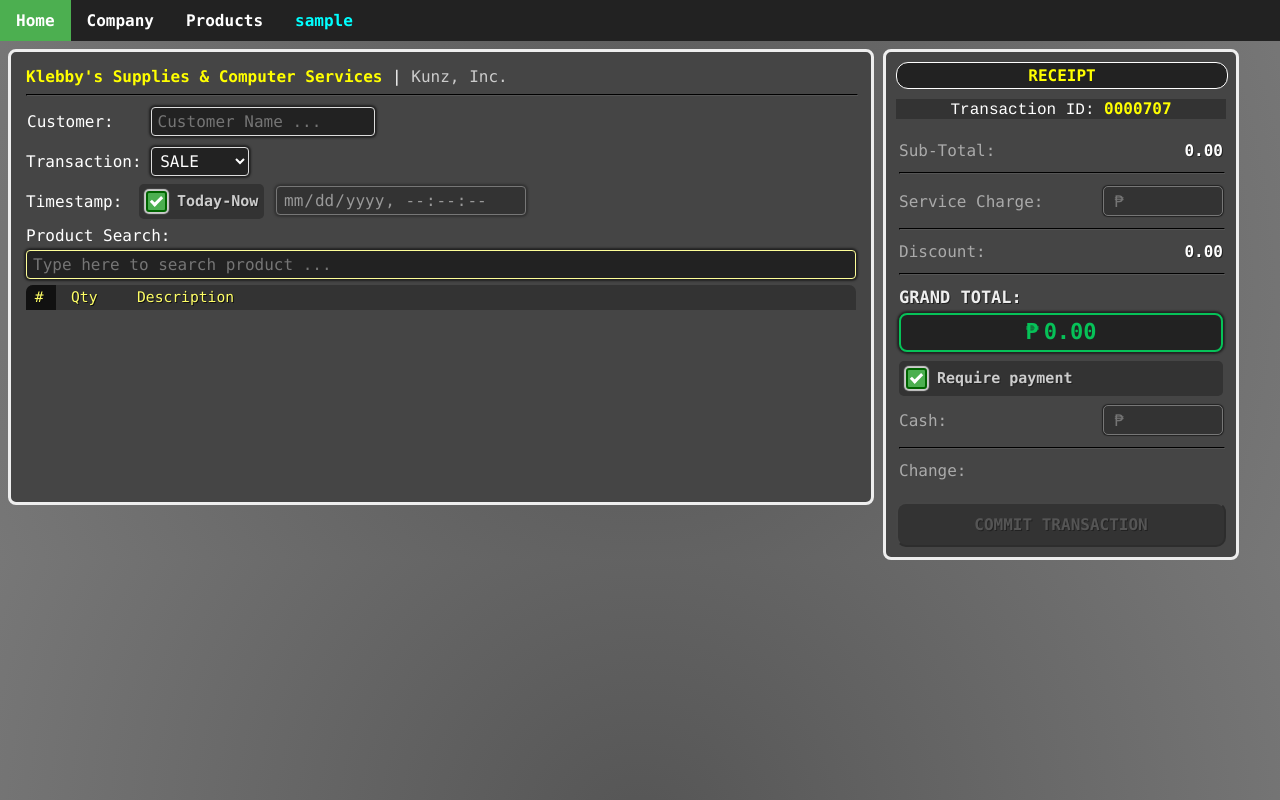
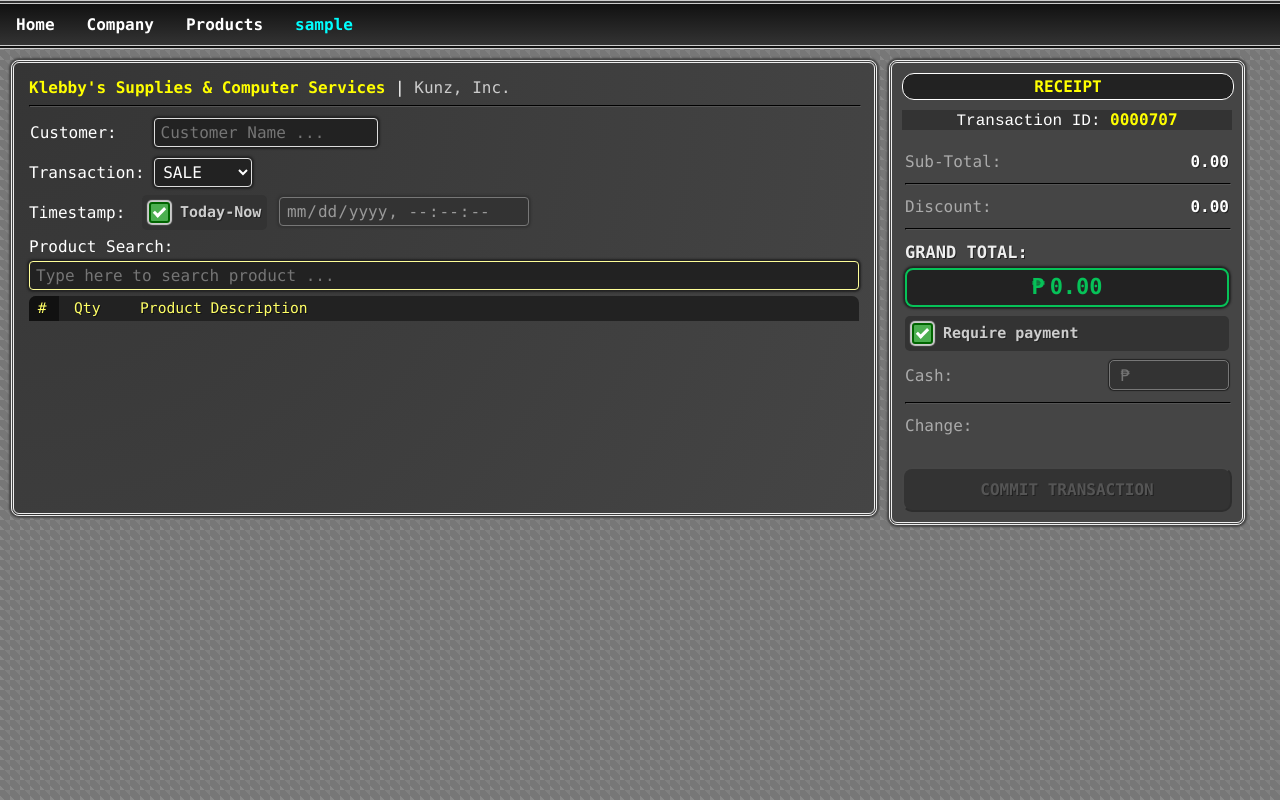
Before and after one commit to hkunz/webpos-system, a PHP site: page /klebbys/service/ in a window 1280 px wide. Run offline with PHP 8.4, Linux system fonts and the light colour scheme; the visitor is signed in with stand-in values (Sample User, id 1).

Commit message:
make nice interface

```diff
--- a/css/main-styles.css
+++ b/css/main-styles.css
@@ -1,14 +1,25 @@
 html *
 {
-   font-size: 1em;
-   color: #FFF;
-   font-family: Consolas;
+  font-size: 1em;
+  color: #FFF;
+  font-family: Consolas;
+}
+
+html {
+  overflow-y: scroll;
 }
 
 body.body {
   /*background-color: #555555;/*#454545*/;
   /*background: linear-gradient(#555555, #999999);*/
-  background: radial-gradient(circle, #555555, #777777);
+  /*background: radial-gradient(circle, #555555, #777777);*/
+  background-image:
+    linear-gradient(45deg, #888888 25%, transparent 25%),
+    linear-gradient(-45deg, #777777 25%, transparent 25%),
+    linear-gradient(45deg, #777777 75%, #808080 75%),
+    linear-gradient(-45deg, #888888 75%, #808080 75%);
+  background-size: 10px 10px;
+  background-position: 0 0, 0 10px, 10px -10px, -10px 0px;
   margin:0px;
 }
 
@@ -113,30 +124,34 @@ div.container-wrapper {
   left: 0px;
   right: 0px;
   height: 100%;
-  margin: 0px;
+  margin: 3px;
   padding: 8px;
 }
 
 div.container-left {
   padding: 15px 15px 15px 15px;
-  border: 3px solid #EEEEEE;
+  border: 3px double #EEEEEE;
   border-radius: 8px;
   width: 830px;
   min-height: 420px;
   float:left;
   display:block;
-  margin-right:9px;
-  background-color: #454545;
+  margin-right:12px;
+  margin-bottom: 12px;
+  /*background-color: #454545;*/
+  background: radial-gradient(circle at top left, #353535, #454545);
+  box-shadow: 0 0 2px 2px #444444;
 }
 
 div.container-right {
   padding: 10px 10px 10px 10px;
-  border: 3px solid #EEEEEE;
+  border: 3px double #EEEEEE;
   border-radius: 8px;
   float:left;
   display:block;
   width:330px;
   background-color: #454545;
+  box-shadow: 0 0 2px 2px #444444;
 }
 
 .button {
--- a/css/navigation-bar.css
+++ b/css/navigation-bar.css
@@ -1,7 +1,9 @@
 /* Navbar container */
 .navbar {
   overflow: hidden;
-  background-color: #222;
+  background: linear-gradient(#111111, #333333);
+  border-bottom: 4px double #CCCCCC;
+  border-top: 4px double #CCCCCC;
 }
 
 /* Links inside the navbar */
--- a/service/css/items-list-styles.css
+++ b/service/css/items-list-styles.css
@@ -1,11 +1,12 @@
 div.item-number-box {
   vertical-align:middle;
-  width:30px;
+  width:25px;
   height:32px;
   margin-right:10px;
   background-color:#6bba62;
   display:table-cell;
   float:left;
+  border-left: 5px solid #6cca62;
 }
 
 label.list-number {
@@ -93,7 +94,7 @@ div.items-list {
 }
 
 div.items-list-header {
-  background-color: #333333;
+  background-color: #222222;
   vertical-align: middle;
   height: 25px;
   width: 100%;
--- a/service/index.php
+++ b/service/index.php
@@ -104,7 +104,7 @@ require '../php/navigation-bar.php';
       </div>
       <label class="items-list-header" style="width:15px;"></label>
       <label class="items-list-header" style="width:66px;">Qty</label>
-      <label class="items-list-header" style="width:300px;">Description</label>
+      <label class="items-list-header" style="width:300px;">Product Description</label>
     </div>
     <div class="items-list" id="items_list"/>
   </div>
@@ -122,10 +122,10 @@ require '../php/navigation-bar.php';
         <td><label class="label-text">Sub-Total:</label></td>
         <td class="td-value"><label id="sub_total_value" class="calc-amount-value">0.00</label></td>
       </tr>
-      <tr class="totals-tr">
+      <tr class="totals-tr" style="display:none;">
         <td colspan="2"><hr class="division"/></td>
       </tr>
-      <tr class="totals-tr">
+      <tr class="totals-tr" style="display:none;">
         <td><label class="label-text">Service Charge:</label></td>
         <td class="td-value">
           <input class="cash-input" type="number" id="service_charge_input" disabled="true" min="0" placeholder="₱" onkeydown="return Utils.notE(event);"/>
@@ -180,7 +180,7 @@ require '../php/navigation-bar.php';
       </tr>
     </table>
     <br />
-    <button id="commit_transaction_button" class="commit-transaction-button" disabled="true">COMMIT TRANSACTION</button>
+    <button id="commit_transaction_button" class="commit-transaction-button" style="margin-top:10px;" disabled="true">COMMIT TRANSACTION</button>
   </div>
   </div>
   <div id="eventdispatcher" style="display:none;" />
```
